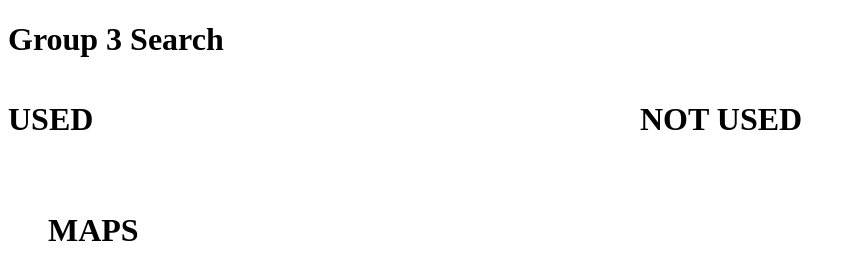
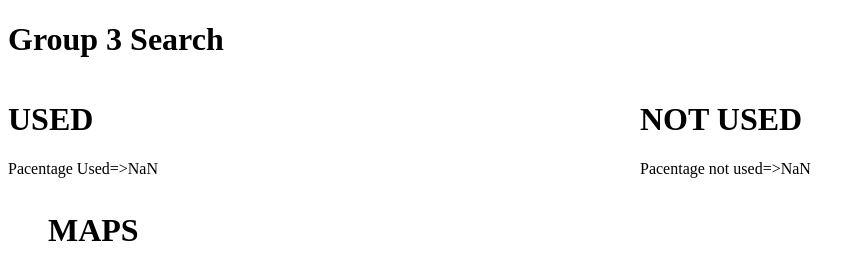
Before and after one commit to dubdabasoduba/kemr, a plain HTML site: page APP/index.html in a window 1280 px wide. Shown: the top 280 px of the page, without its empty margins (0-864 px from the left). Drawn offline with nearby package versions, Linux system fonts and the light colour scheme; no server answers.

Commit message:
new individual app

```diff
--- a/APP/index.html
+++ b/APP/index.html
@@ -19,11 +19,11 @@
     var data;
     var k=0;
     var indic=0;
-    var chartArray = [];
-    var IndArray = [];
-    var  MapArray =[];
-
-    $(document).ready(function(){
+    chartArray = [];
+    IndArray = [];
+    MapArray =[];
+    notused =[];
+    deferred =    $(document).ready(function(){
         $("#results").append("<h1>USED </h1>");
         $("#child").append("<h1>NOT USED</h1>");
         $("#maps").append("<h1>MAPS</h1>");
@@ -47,7 +47,21 @@
         });
 
 
+    });
+    deferred.ajaxStop(function () {
+        /*  alert("map"+MapArray.valueOf());
+         alert("ind"+IndArray.valueOf());
+         alert("notused"+notused.valueOf());	*/
+        parcentnot=((notused.length/IndArray.length)*100);
+        parcentused=((MapArray.length/IndArray.length)*100);
+        $.each(notused,function( intIndex, objValue ){
+            var anchor = $("<p class='blue' ></p>").append(objValue);
 
+            $("#child").append(anchor);
+
+        });
+        $("#child").append("Pacentage not used=>"+parcentnot);
+        $("#results").append("Pacentage Used=>"+parcentused);
     });
     function Maps()
     {
@@ -58,7 +72,7 @@
             $(json.mapViews).each(function(i, data){
                 var chartid=data.id;
                 var charthref=data.href;
-
+                var parcent=0;
                 $.get("../api/mapViews/"+data.id+".json", function(map) {
 
                     $(map.indicator).each(function(i, d){
@@ -70,6 +84,7 @@
                             var anchor = $("<p class='blue' ></p>").append(d.name);
 
                             $("#results").append(anchor);
+                            notused = $(IndArray).not(MapArray).get();
 
                         }
 
@@ -77,17 +92,12 @@
 
 
 
-
                     });
 
-                    /*	var notused = $(IndArray).not(MapArray).get();
-                     $.each($(IndArray).not(MapArray).get(),function( intIndex, objValue ){
-                     var anchor = $("<p class='blue' ></p>").append(objValue);
-
-                     $("#child").append(anchor);
-                     });*/
 
                 });
+
+
 
             });
 
```
